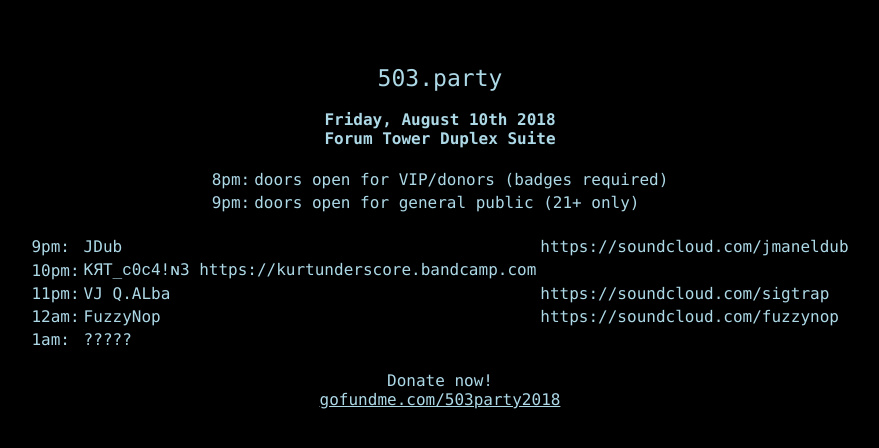
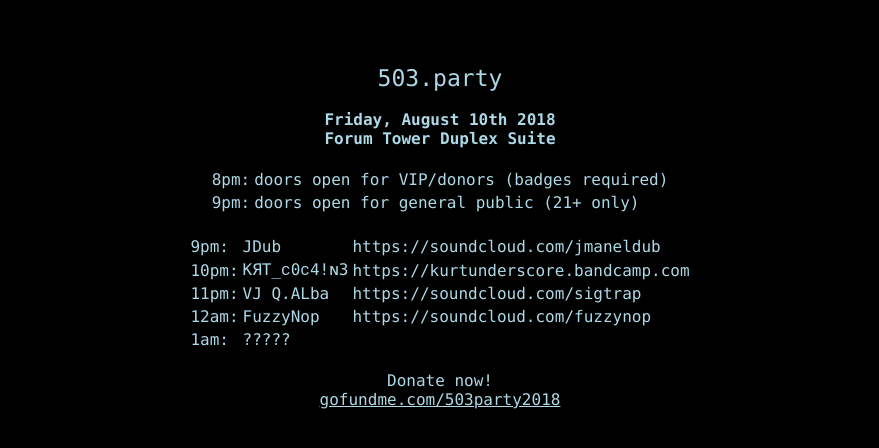
Before and after one commit to pierce403/503.party, a plain HTML site: page index.html in a window 1280 px wide. Shown: the whole page, without its empty margins (200-1079 px from the left). Drawn offline with Linux system fonts and the light colour scheme.

Commit message:
tables are hard

```diff
--- a/index.html
+++ b/index.html
@@ -23,7 +23,7 @@
 
       <table>
       <tr><td>9pm:</td><td>JDub</td><td>https://soundcloud.com/jmaneldub</td></tr>
-      <tr><td>10pm:</td><td>KЯT_ᴄ0ᴄ4!ɴ3 https://kurtunderscore.bandcamp.com</td></tr>
+      <tr><td>10pm:</td><td>KЯT_ᴄ0ᴄ4!ɴ3</td><td>https://kurtunderscore.bandcamp.com</td></tr>
       <tr><td>11pm:</td><td>VJ Q.ALba</td><td>https://soundcloud.com/sigtrap</td></tr>
       <tr><td>12am:</td><td>FuzzyNop</td><td>https://soundcloud.com/fuzzynop</td></tr>
       <tr><td>1am:</td><td>?????</td></tr>
```
